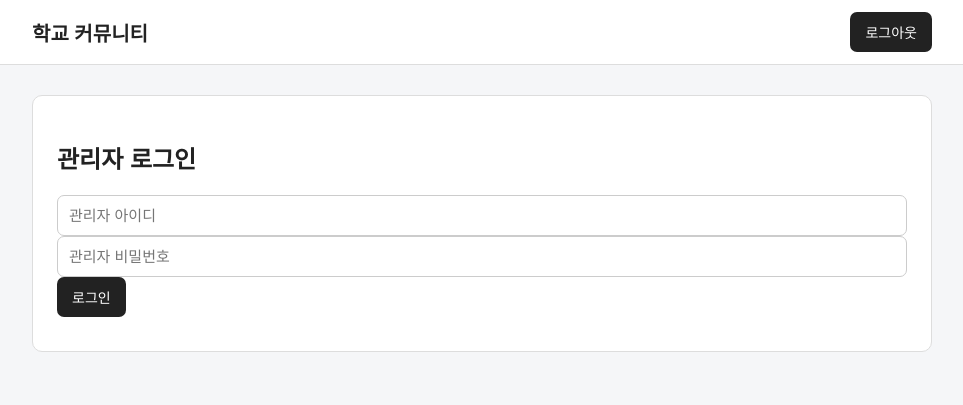
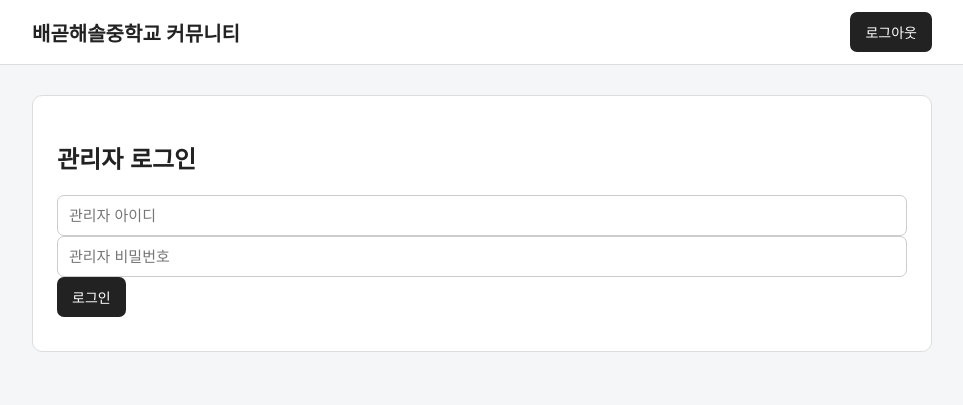
Before and after one commit to fseoisdud233/school-community, a website: page public/admin.html in a window 1280 px wide. Shown: the whole page, without its empty margins (158-1121 px from the left). Drawn offline with Linux system fonts and the light colour scheme.

Commit message:
Update admin.html

```diff
--- a/public/admin.html
+++ b/public/admin.html
@@ -23,7 +23,7 @@
     <div class="container header-inner">
 
         <a href="/" class="logo">
-            학교 커뮤니티
+            배곧해솔중학교 커뮤니티
         </a>
 
         <button id="logoutButton">
```
